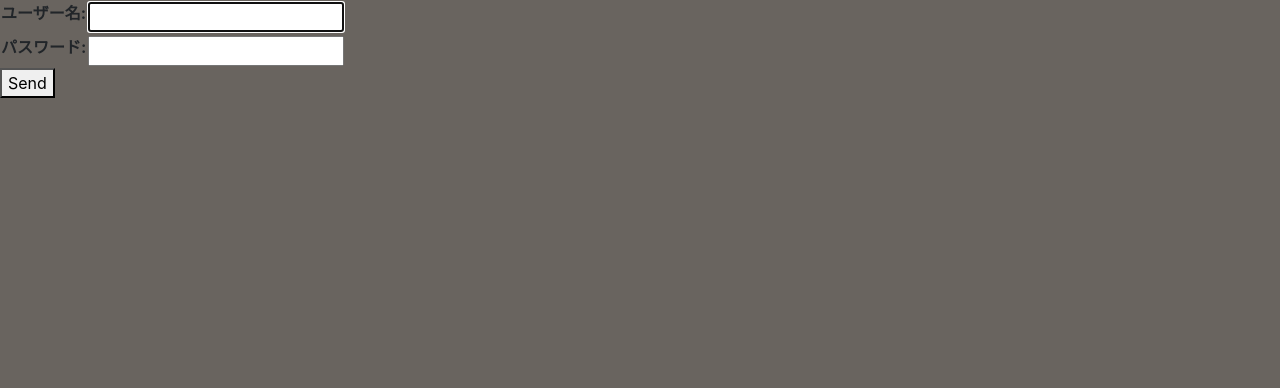
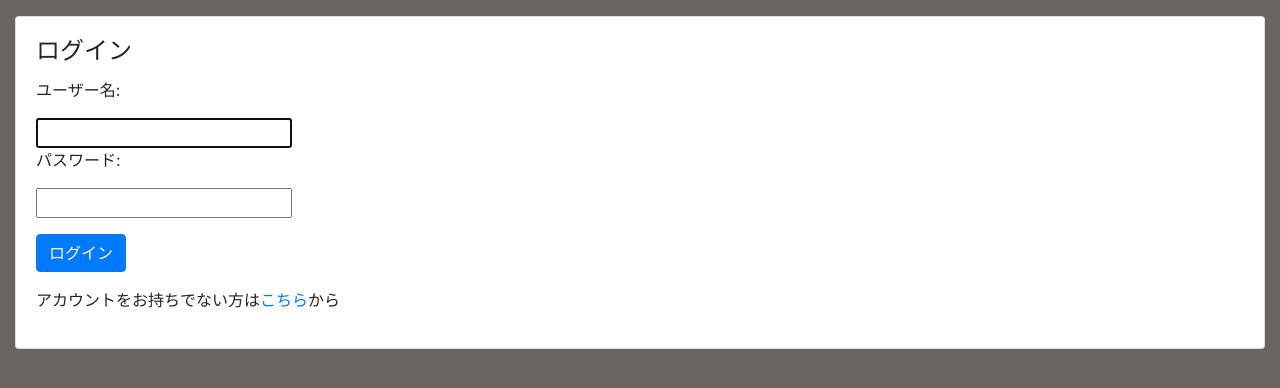
Before and after one commit to takayg/hackson_vol5, a Django app: page /login/ in a window 1280 px wide. Shown: the part 56-444 px from the top of the page. Run offline with Django 3.2, Linux system fonts and the light colour scheme; some libraries are stand-ins or nearby versions.

Commit message:
login form 1

```diff
--- a/templates/registration/login.html
+++ b/templates/registration/login.html
@@ -1,11 +1,37 @@
 {% extends 'base.html' %}
 {% load static %}
 {% block content %}
-<form method='POST'>
-    {% csrf_token %}
-    <table>
-        {{ form.as_table }}
-    </table>
-    <button type='submit'>Send</button>
-</form>
+
+<p></p>
+
+<div class = "container-fluid">
+    <div class="card">
+
+        <div class="card-body">
+          <h4 class="card-title">ログイン</h4>
+
+          <div class="form-group">
+            <form method="post">
+                {% csrf_token %}
+
+                {% for field in form %}
+
+                    <label for="{{ field.id_for_label }}">
+                        {{ field.label_tag }}
+                    </label>
+                    <div>
+                        {{ field }}
+                    </div>
+                {% endfor %}
+          </div>
+
+          <button type="button" class="btn btn-primary">ログイン</button>
+
+          <p></p>
+          <p>アカウントをお持ちでない方は<a href = "#">こちら</a>から</p>
+        </div>
+
+    </div>
+</div>
+
 {% endblock %}
```
